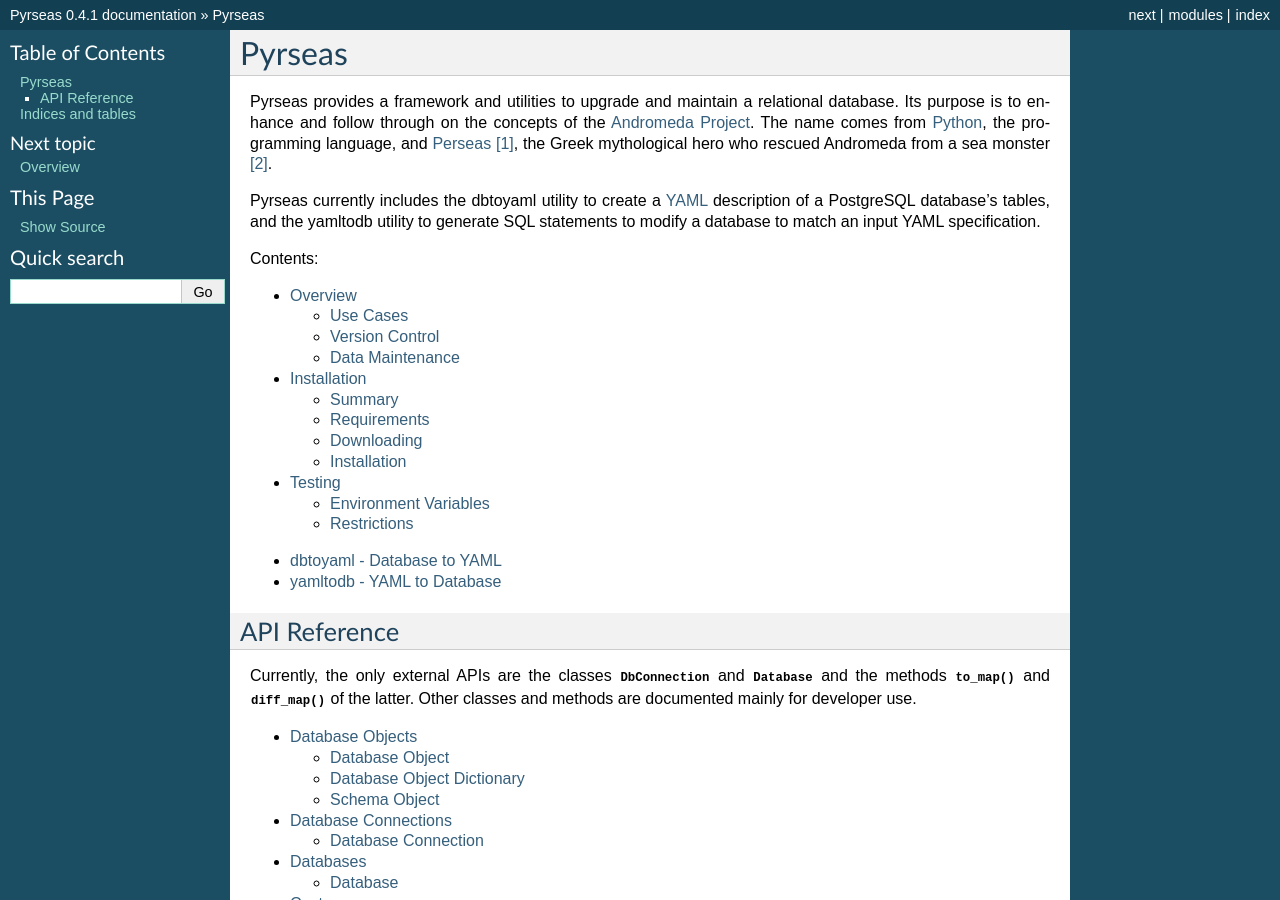
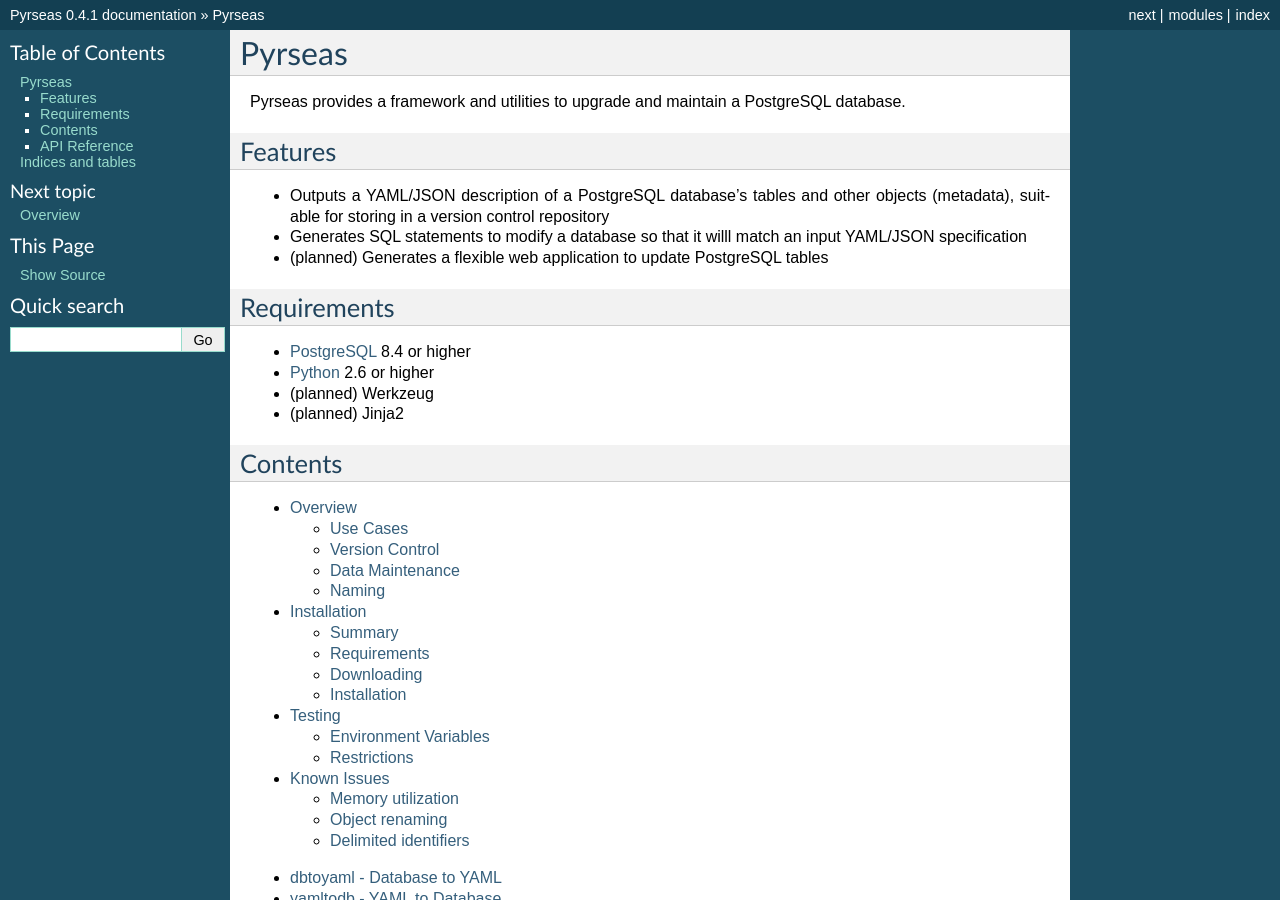
Before and after one commit to perseas/Pyrseas, a Sphinx documentation site: the page built from docs/index.rst, in a window 1280 px wide and 900 px high. Built offline with Sphinx 7.4.7, drawn with Linux system fonts in a browser that asks for light colours; some of the changed text lies outside the part shown.

Commit message:
Documentation updates.
 * AUTHORS: Add Ronan Dunklau.
 * README:  Add features and requirements.
 * docs/index.rst: Add features and requirements and new issues page.
 * docs/issues.rst: New page to document known issues.
 * docs/overview.rst: Add Naming section.

```diff
--- a/docs/index.rst
+++ b/docs/index.rst
@@ -2,20 +2,34 @@
 =======
 
 Pyrseas provides a framework and utilities to upgrade and maintain a
-relational database.  Its purpose is to enhance and follow through on
-the concepts of the `Andromeda Project
-<http://www.andromeda-project.org/>`_. The name comes from `Python
-<http://www.python.org/>`_, the programming language, and `Perseas
-<http://en.wikipedia.org/wiki/Perseus>`_ [#]_, the Greek mythological hero
-who rescued Andromeda from a sea monster [#]_.
+PostgreSQL database.
 
-Pyrseas currently includes the dbtoyaml utility to create a `YAML
-<http://yaml.org/>`_ description of a PostgreSQL database's tables,
-and the yamltodb utility to generate SQL statements to modify a
-database to match an input YAML specification.
+Features
+--------
 
+- Outputs a YAML/JSON description of a PostgreSQL database's tables
+  and other objects (metadata), suitable for storing in a version
+  control repository
 
-Contents:
+- Generates SQL statements to modify a database so that it willl match
+  an input YAML/JSON specification
+
+- (planned) Generates a flexible web application to update PostgreSQL
+  tables
+
+Requirements
+------------
+
+- `PostgreSQL <http://www.postgresql.org/>`_ 8.4 or higher
+
+- `Python <http://www.python.org/>`_ 2.6 or higher
+
+- (planned) Werkzeug
+
+- (planned) Jinja2
+
+Contents
+--------
 
 .. toctree::
    :maxdepth: 2
@@ -23,6 +37,7 @@
    overview
    install
    testing
+   issues
 .. toctree::
    :maxdepth: 1
 
@@ -69,15 +84,3 @@
 * :ref:`genindex`
 * :ref:`modindex`
 * :ref:`search`
-
-
-.. rubric:: Footnotes
-
-.. [#] The common English name for Perseas is Perseus and the Ancient
-   Greek name is Perseos. However, in modern Greek Περσέας_ is the
-   more common spelling for the mythical hero. The project would be
-   Πυρσέας or ΠΥΡΣΕΑΣ in Greek.
-
-.. _Περσέας: http://en.wiktionary.org/wiki/%CE%A0%CE%B5%CF%81%CF%83%CE%AD%CE%B1%CF%82
-
-.. [#] He is better known for having killed Medusa.
```
Also changed, not shown: docs/issues.rst (added, +38 -0 lines), docs/overview.rst (+22 -0 lines), 2 other files.
